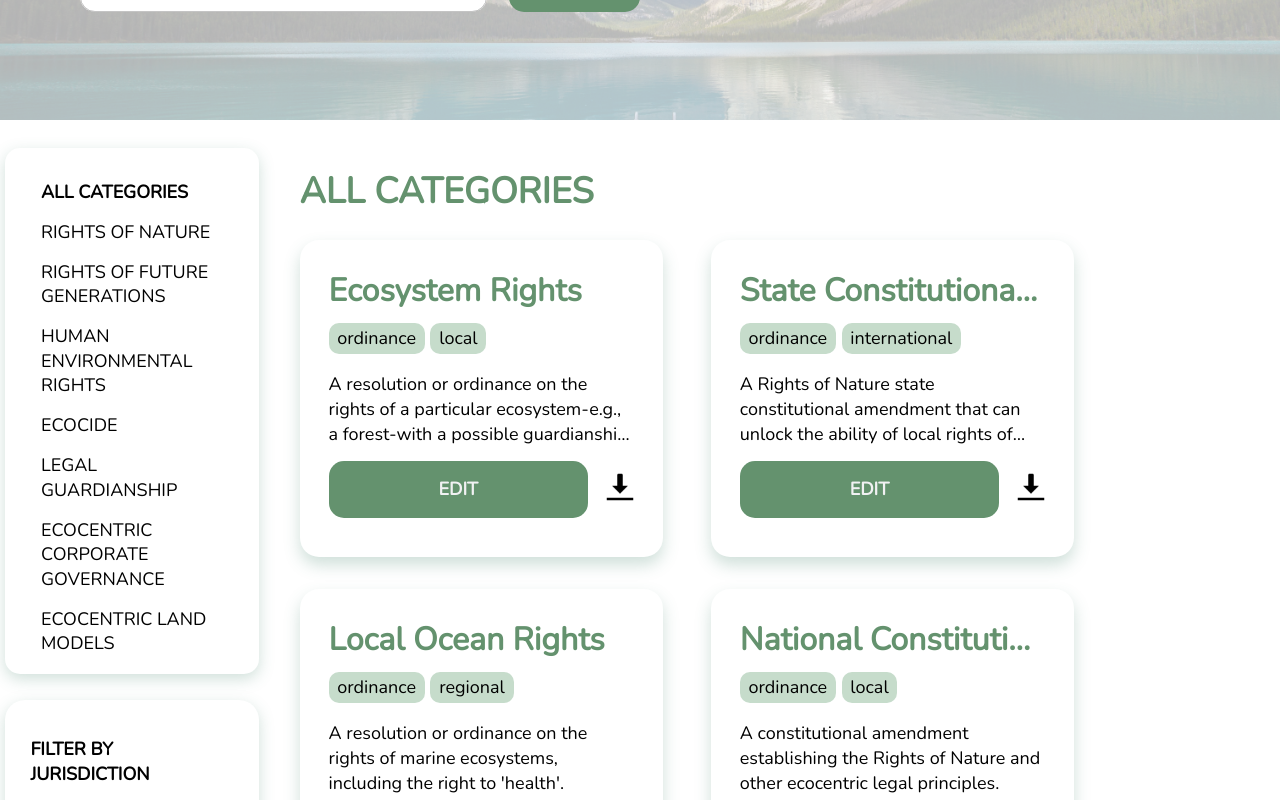
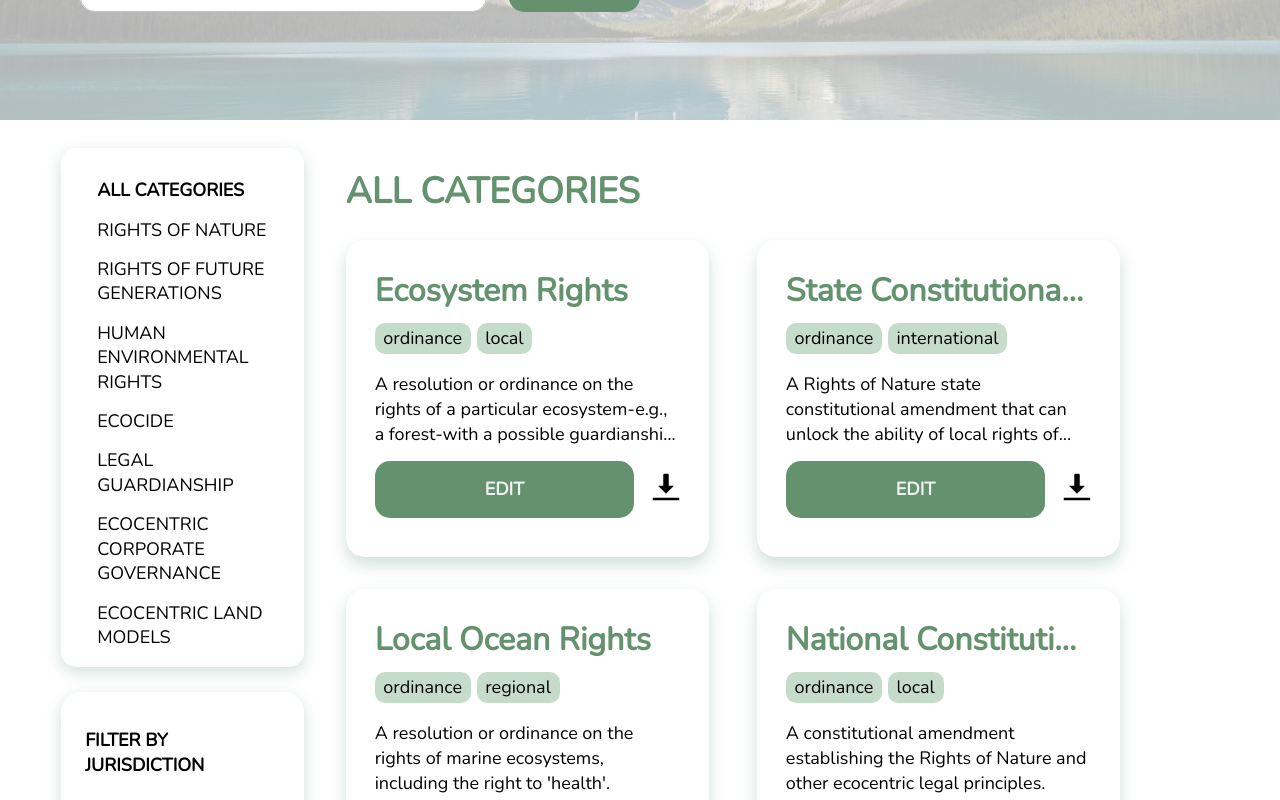
Before and after one commit to cornellh4i/earth-law-center, a React (Create React App) app in the folder client/: page /laws in a window 1280 px wide. Shown: the part 380-1180 px from the top of the page. Built offline with nearby package versions, Linux system fonts and the light colour scheme.

Commit message:
adding spacing to sidebar

```diff
--- a/client/src/pages/LawsDisplay/LawsLettersDisplay.css
+++ b/client/src/pages/LawsDisplay/LawsLettersDisplay.css
@@ -15,6 +15,7 @@
   padding-top: 2%;
   flex-direction: column;
   width: 22%;
+  margin-left: 3.5rem;
 }
 
 .content-box {
```
